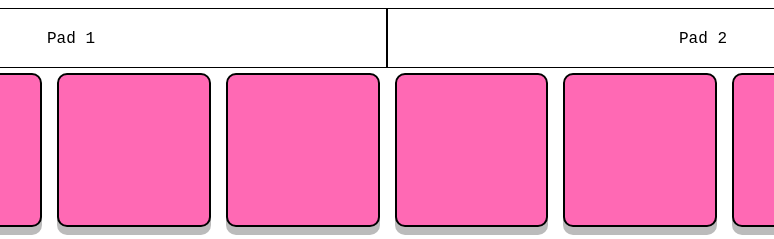
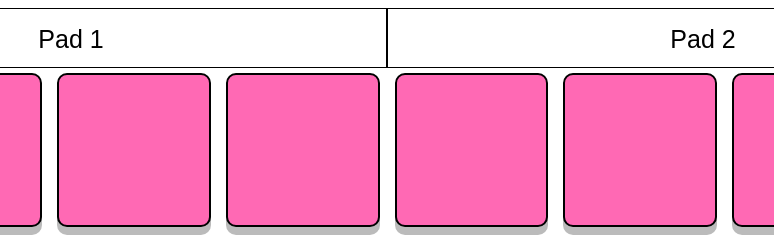
Before and after one commit to sundstrom03/Drumpad, a plain HTML site: page index.html in a window 1280 px wide. Shown: the top 239 px of the page, 253-1027 px from the left. Drawn offline with Linux system fonts and the light colour scheme.

Commit message:
Update style.css

```diff
--- a/css/style.css
+++ b/css/style.css
@@ -13,7 +13,8 @@
  height: 60px;
  line-height: 60px;
  text-align: center;
-font-family: 'Courier New', Courier, monospace;
+font-family: Arial, Helvetica, sans-serif;
+ font-size: 25px;
 
 }
 .pads {
```
